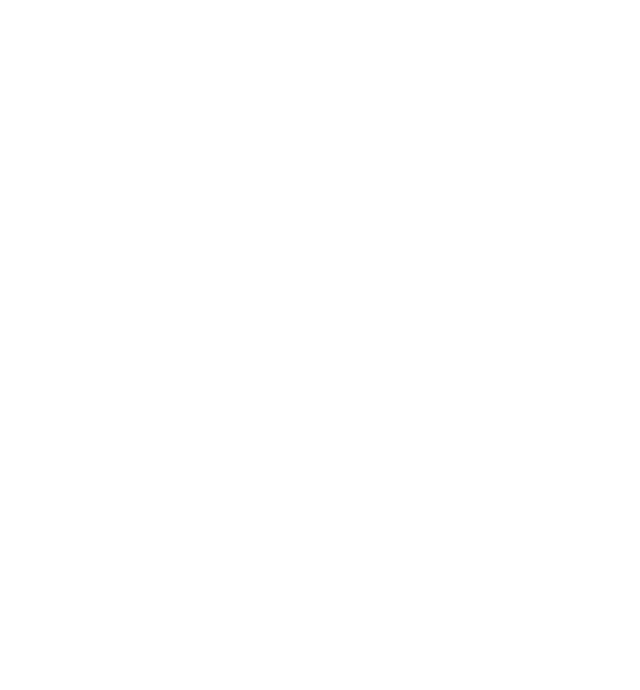
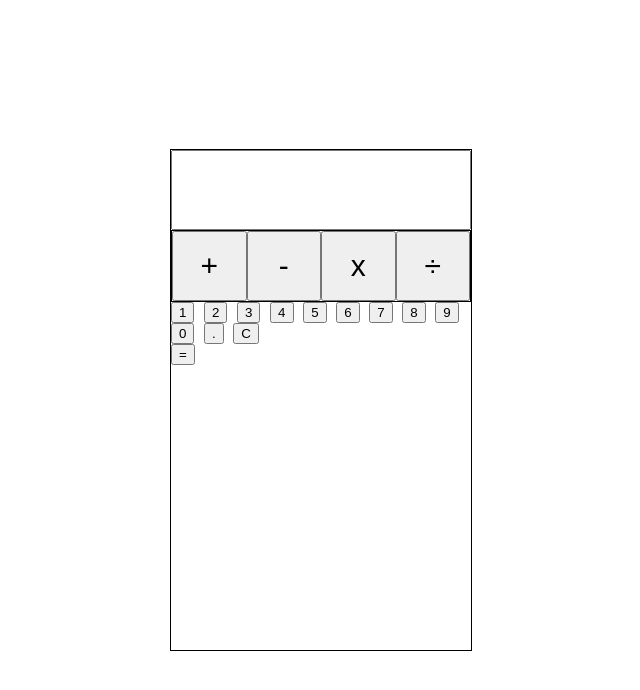
Before and after one commit to IliutaAndrei/CalculatorJS, a plain HTML site: page index.html in a window 1280 px wide. Shown: the whole page, without its empty margins (319-959 px from the left). Drawn offline with Linux system fonts and the light colour scheme.

Commit message:
layout partially finished + operations logic

```diff
--- a/app.js
+++ b/app.js
@@ -0,0 +1,42 @@
+function add(a, b) {
+    return a + b
+}
+
+function subtract(a, b) {
+    return a - b
+}
+
+function multiply(a, b) {
+    return a * b
+}
+
+function divide(a, b) {
+    return Math.round(a / b * 100) / 100
+}
+
+let firstOperand = ""
+let secondOperand = ""
+let operator = ""
+
+function operate(operator, first, second) {
+    let result = 0
+    switch(operator) {
+        case "+":
+            result = add(first, second)
+            break
+        case "-":
+            result = subtract(first, second)
+            break
+        case "*":
+            result = multiply(first, second)
+            break
+        case "/":
+            result = divide(first, second)
+            break
+        default:
+            alert("Invalid operator")
+            break
+    }
+
+    return result
+}
--- a/index.html
+++ b/index.html
@@ -8,6 +8,37 @@
 
 <body>
 
+<div class="container">
+    <div class="display">
+        <input type="text">
+    </div>
+    <div class="operations">
+        <button>+</button>
+        <button>-</button>
+        <button>x</button>
+        <button>&#247</button>
+    </div>
+    <div class="lower">
+        <div class="numbers">
+            <button>1</button>
+            <button>2</button>
+            <button>3</button>
+            <button>4</button>
+            <button>5</button>
+            <button>6</button>
+            <button>7</button>
+            <button>8</button>
+            <button>9</button>
+            <button>0</button>
+            <button>.</button>
+            <button>C</button>
+        </div>
+        <div class="equal">
+            <button>=</button>
+        </div>
+    </div>
+</div>
+
 </body>
 
 <script src="app.js"></script>
--- a/styles.css
+++ b/styles.css
@@ -0,0 +1,44 @@
+body {
+    margin: 0;
+    padding: 0;
+    font-family: "Courier New", serif;
+    display: flex;
+    align-items: center;
+    justify-content: center;
+    height: 100vh;
+}
+
+.container {
+    border: 1px solid black;
+    width: 300px;
+    height: 500px;
+    margin: 0 auto;
+    display: flex;
+    flex-direction: column;
+    flex-wrap: wrap;
+}
+
+.display {
+    display: flex;
+    height: 80px;
+}
+
+input {
+    width: 100%;
+    font-size: 20px;
+}
+
+.operations {
+    height: 70px;
+    border: 1px solid black;
+    display: flex;
+}
+
+.operations > button {
+    flex: 1;
+    font-size: 30px;
+}
+
+.lower {
+    flex: 1;
+}
```
